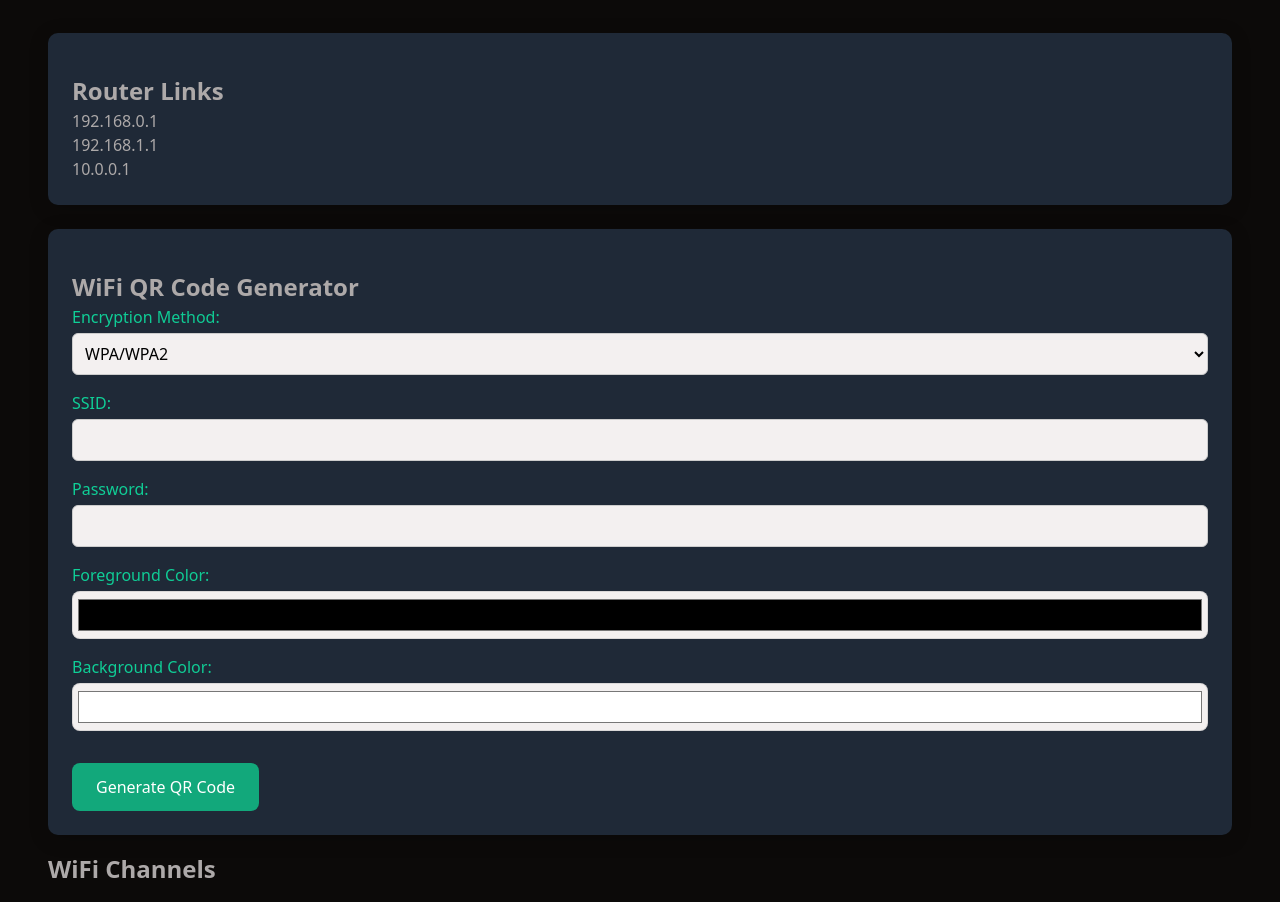
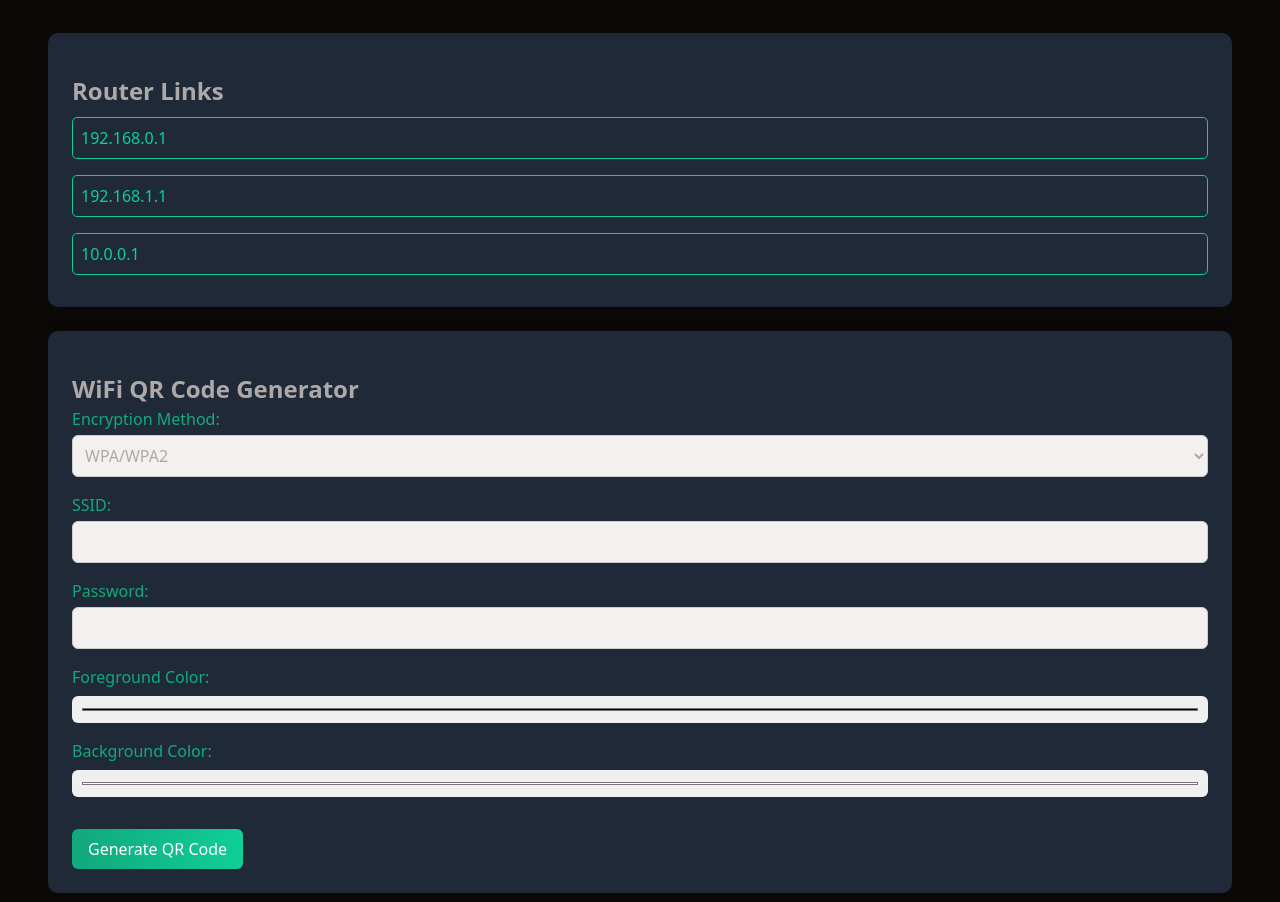
Before and after one commit to sudo-self/NetWise, a Nuxt app: page /WifiToolkit in a window 1280 px wide. Shown: the part 149-1051 px from the top of the page. Built offline with nearby package versions, Linux system fonts and the light colour scheme.

Commit message:
Update WifiToolkit.vue

```diff
--- a/pages/WifiToolkit.vue
+++ b/pages/WifiToolkit.vue
@@ -12,12 +12,12 @@
         Welcome to the Technician WIFI Toolkit. Here you can access a GUI or create a WIFI QR Code.
       </p>
 
-       <section class="link-section tool">
+      <section class="link-section tool">
         <h2 class="sub-heading">Router Links</h2>
         <div class="router-links">
-          <p><a href="http://192.168.0.1" target="_blank" rel="noopener noreferrer">192.168.0.1</a></p>
-          <p><a href="http://192.168.1.1" target="_blank" rel="noopener noreferrer">192.168.1.1</a></p>
-          <p><a href="http://10.0.0.1" target="_blank" rel="noopener noreferrer">10.0.0.1</a></p>
+          <a href="http://192.168.0.1" target="_blank" rel="noopener noreferrer" class="router-link">192.168.0.1</a>
+          <a href="http://192.168.1.1" target="_blank" rel="noopener noreferrer" class="router-link">192.168.1.1</a>
+          <a href="http://10.0.0.1" target="_blank" rel="noopener noreferrer" class="router-link">10.0.0.1</a>
         </div>
       </section>
 
@@ -215,6 +215,34 @@ body {
   margin-bottom: 2rem;
 }
 
+.link-section {
+  background-color: #1f2937;
+  padding: 1.5rem;
+  border-radius: 10px;
+  box-shadow: 0 4px 20px rgba(0, 0, 0, 0.2);
+  margin-bottom: 1.5rem;
+}
+
+.router-links {
+  display: flex;
+  flex-direction: column;
+}
+
+.router-link {
+  color: #0fcf97;
+  text-decoration: none;
+  margin: 0.5rem 0;
+  padding: 0.5rem;
+  border: 1px solid #0fcf97;
+  border-radius: 5px;
+  transition: background-color 0.3s, color 0.3s;
+}
+
+.router-link:hover {
+  background-color: #0fcf97;
+  color: #0c0a09; /* Dark background color */
+}
+
 .qr-generator {
   background-color: #1f2937;
   padding: 1.5rem;
@@ -234,69 +262,61 @@ body {
   padding: 0.5rem;
   width: 100%;
   background-color: #f3f0f0;
-  color: #000;
 }
 
 .color-picker-input {
-  display: inline-block;
   width: 100%;
-  height: 3rem;
   border: none;
-  border-radius: 0.5rem;
-  background-color: #f3f0f0;
-  cursor: pointer;
-  padding: 0.25rem;
-  box-shadow: inset 0 0 0 1px rgba(0, 0, 0, 0.1);
+  border-radius: 0.375rem;
+  padding: 0.5rem;
 }
 
-.color-picker-input:hover {
-  box-shadow: inset 0 0 0 2px #0fcf97;
+.action-button {
+  background-color: #12a87b;
+  color: white;
+  padding: 0.5rem 1rem;
+  border-radius: 0.375rem;
+  margin-top: 1rem;
+  transition: background-color 0.3s ease;
+}
+
+.action-button:hover {
+  background-color: #0fcf97;
 }
 
 .qr-code {
-  width: 200px;
-  height: 200px;
+  width: 200px; /* Or adjust to fit your layout */
+  height: 200px; /* Or adjust to fit your layout */
 }
 
 .share-button {
-  margin-top: 1rem;
-  padding: 0.75rem;
   background-color: #12a87b;
   color: white;
-  border-radius: 0.5rem;
+  padding: 0.5rem 1rem;
+  border-radius: 0.375rem;
+  margin-top: 1rem;
+  transition: background-color 0.3s ease;
 }
 
 .share-button:hover {
   background-color: #0fcf97;
 }
 
-.action-button {
-  background-color: #12a87b;
-  color: white;
-  padding: 0.75rem 1.5rem;
-  border-radius: 0.5rem;
-  margin-top: 1rem;
-}
-
-.action-button:hover {
-  background-color: #0fcf97;
-}
-
 .mac-table {
-  margin-top: 1rem;
   width: 100%;
   border-collapse: collapse;
 }
 
-.mac-table th, .mac-table td {
-  border: 1px solid #444;
+.mac-table th,
+.mac-table td {
+  border: 1px solid #ccc;
   padding: 0.5rem;
-  text-align: center;
+  text-align: left;
 }
 
 .footer {
+  margin-top: 2rem;
   text-align: center;
-  margin-top: 2rem;
 }
 
 .social {
@@ -305,20 +325,19 @@ body {
 
 .hover-underline-animation {
   position: relative;
-  display: inline-block;
-  color: #0fcf97;
+  color: #12a87b;
 }
 
 .hover-underline-animation::after {
-  content: '';
+  content: "";
   position: absolute;
-  width: 100%;
-  height: 2px;
-  background: #0fcf97;
   left: 0;
   bottom: -2px;
+  height: 2px;
+  width: 100%;
+  background-color: #0fcf97;
   transform: scaleX(0);
-  transition: transform 0.3s ease;
+  transition: transform 0.3s ease-in-out;
 }
 
 .hover-underline-animation:hover::after {
@@ -326,16 +345,17 @@ body {
 }
 
 .gradient__text {
-  background: linear-gradient(90deg, #0fcf97, #12a87b);
+  background: linear-gradient(to right, #12a87b, #0fcf97);
   -webkit-background-clip: text;
   -webkit-text-fill-color: transparent;
 }
 
-  .link-section {
-  background-color: #1f2937;
-  padding: 1.5rem;
-  border-radius: 10px;
-  box-shadow: 0 4px 20px rgba(0, 0, 0, 0.2);
-  margin-bottom: 1.5rem;
+.gradient__button {
+  background: linear-gradient(to right, #12a87b, #0fcf97);
+  border: none;
+  color: white;
+  padding: 0.5rem 1rem;
+  border-radius: 0.375rem;
+  cursor: pointer;
 }
 </style>
```
